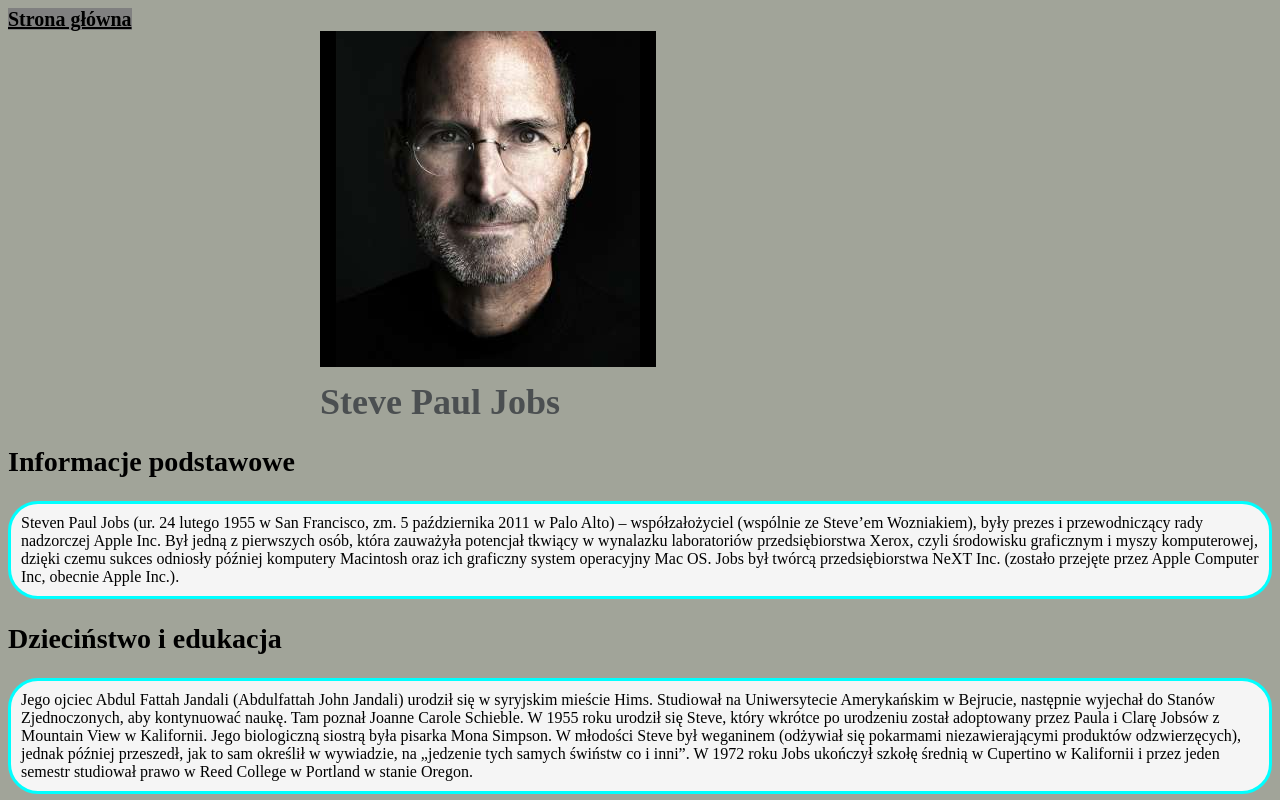
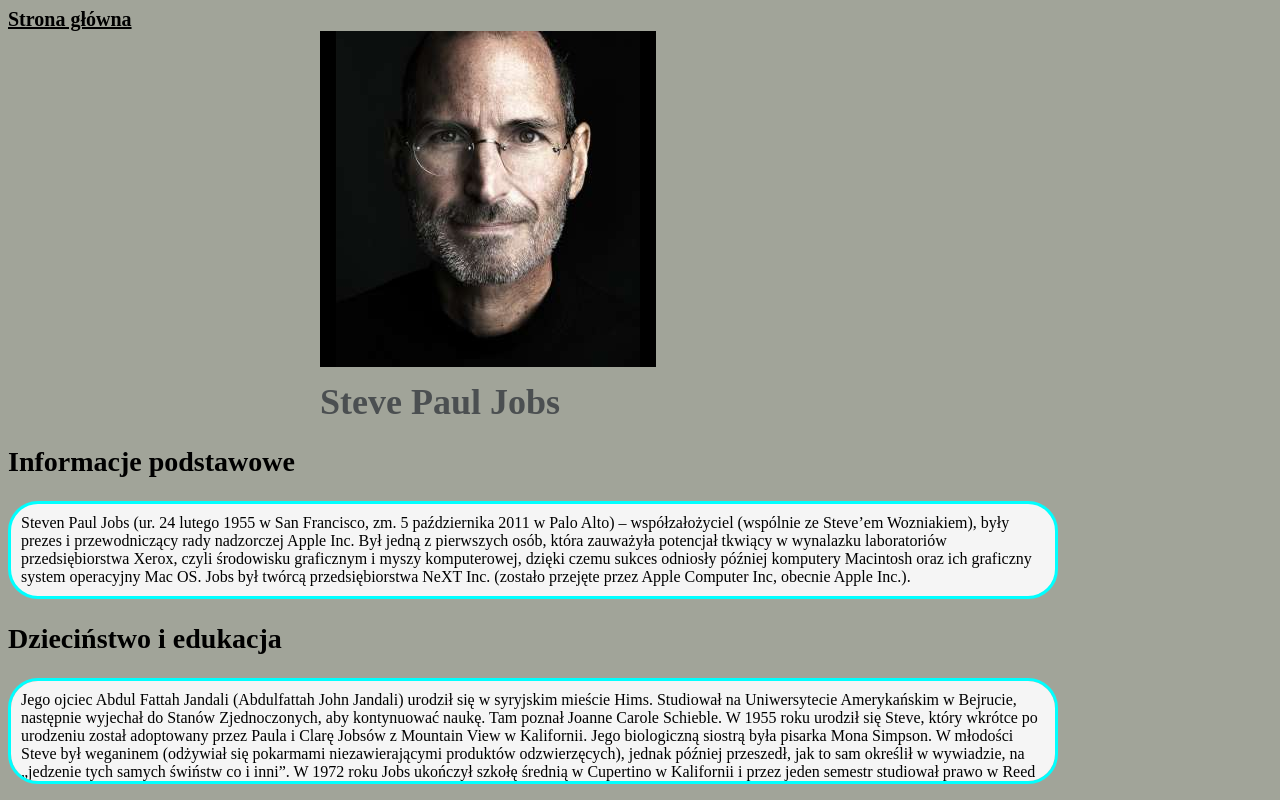
Before and after one commit to norbert-lukaszuk/homepage, a plain HTML site: page steve.html in a window 1280 px wide. Shown: the top 800 px of the page. Drawn offline with Linux system fonts and the light colour scheme.

Commit message:
first test commit

```diff
--- a/style1.css
+++ b/style1.css
@@ -2,7 +2,7 @@
 	color: black;
 	font-size: 20px;
 	font-weight: bold;
-	background: gray;
+	/* background: gray; */
 }
 
 .header1 {
@@ -24,11 +24,11 @@
 .paragraph {
 	color: black;
 	background: whitesmoke;
-	/* max-height: 80px;   */
+	max-height: 80px;
 	/* maksymalna wysokość bloku wynosi 80 pixeli */
-	/* overflow: scroll; */
+	overflow: scroll;
 	/* gdy zostanie przekroczona wysokość 80 pixeli dodane zostaną paski do przewijania tekstu */
-	/* width: 80vw; */
+	width: 80vw;
 	/*szerokość paragrafu wynosi 80% szerokości ekranu i dynamicznie się zmienia*/
 	/* padding-left: 8px; */
 	/* przesuwa tekst w bloku w prawo 0 8px tworząc margines z lewej strony */
```
